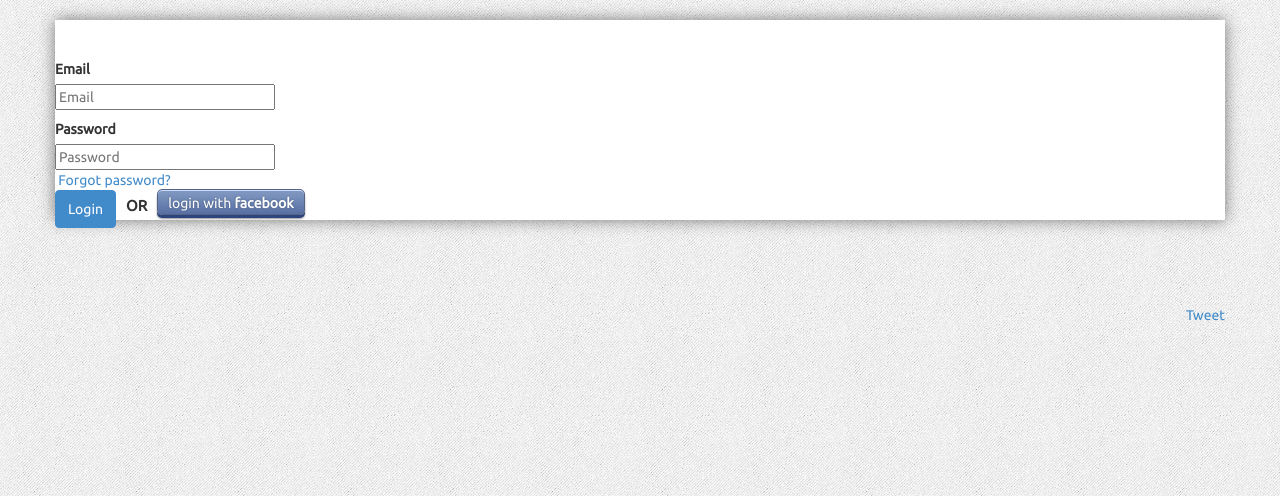
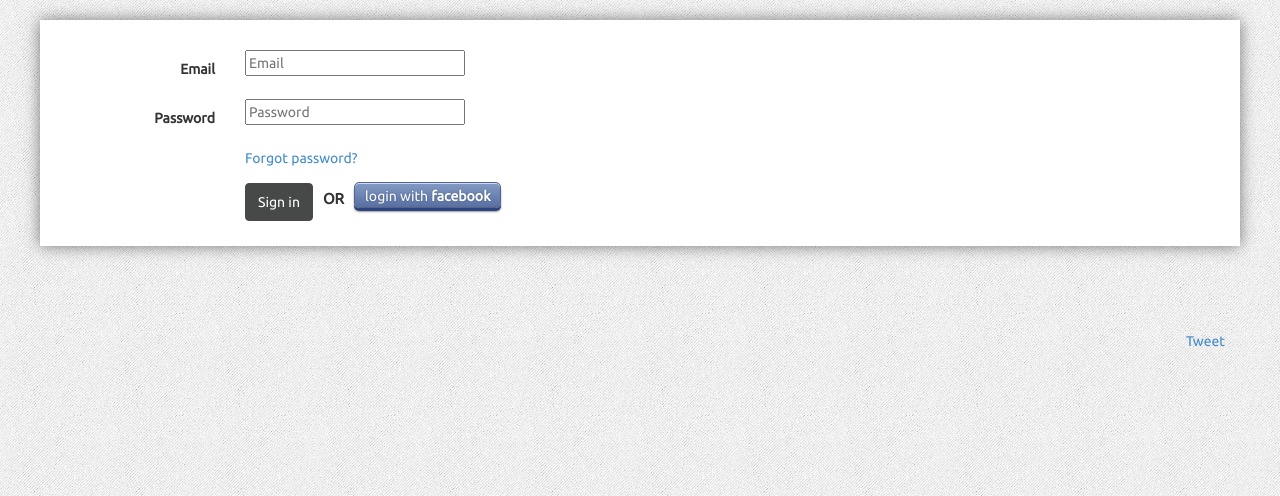
Before and after one commit to abhidevmumbai/checkit, a Django app: page /login/ in a window 1280 px wide. Shown: the part 62-558 px from the top of the page. Run offline with Django 3.2, Linux system fonts and the light colour scheme; some libraries are stand-ins or nearby versions; some web fonts are replaced.

Commit message:
Fixed the login page

```diff
--- a/templates/auth.html
+++ b/templates/auth.html
@@ -7,33 +7,32 @@
 {% endblock navbar %}
 {% block body %}
 	<div class="container">
-		<div class="row-fluid">
-			<div class="login_view view bg_white">
+		<div class="row">
+			<div class="col-lg-12 login_view view bg_white">
 			<form class="form-horizontal" method="post">
 				{% csrf_token %}
-
-					<div class="control-group">
-						<label class="control-label" for="username">Email</label>
-						<div class="controls">
-							<input type="text" id="username" name="username" placeholder="Email" required />
+				<div class="form-group">
+					<label for="username" class="col-lg-2 control-label">Email</label>
+					<div class="col-lg-10">
+						<input type="email" id="username" name="username" placeholder="Email" required />
 					</div>
 				</div>
-					<div class="control-group">
-						<label class="control-label" for="password">Password</label>
-						<div class="controls">
+				<div class="form-group">
+					<label for="inputPassword" class="col-lg-2 control-label">Password</label>
+					<div class="col-lg-10">
 						<input type="password" id="password" name="password" placeholder="Password" required />
 					</div>
 				</div>
-					<div class="control-group">
-						<div class="controls">
-							<label></label>
+				<div class="form-group">
+					<label class="col-lg-2 control-label"></label>
+					<div class="col-lg-10">
 						<a href="{% url password_reset %}">Forgot password?</a>
 					</div>
 				</div>
-					<div class="control-group">
-						<div class="controls">
-						<label></label>
-						<button type="submit" class="btn btn-primary pull-left">Login</button>
+				<div class="form-group">
+					<label class="col-lg-2 control-label"></label>
+					<div class="col-lg-10">
+						<button type="submit" class="btn btn-default pull-left">Sign in</button>
 						<span class="pull-left ML10 MT5 f15 bold">OR</span>
 						<div id="facebook_login">
 							<a href="{% url facebook %}">login with <span>facebook</span></a>
@@ -46,6 +45,7 @@
 					</div>
 				{% endif %}
 			</form>
+
 			</div>
 		</div>
 	</div>
```
Lines whose indentation alone changed are shown as unchanged.
